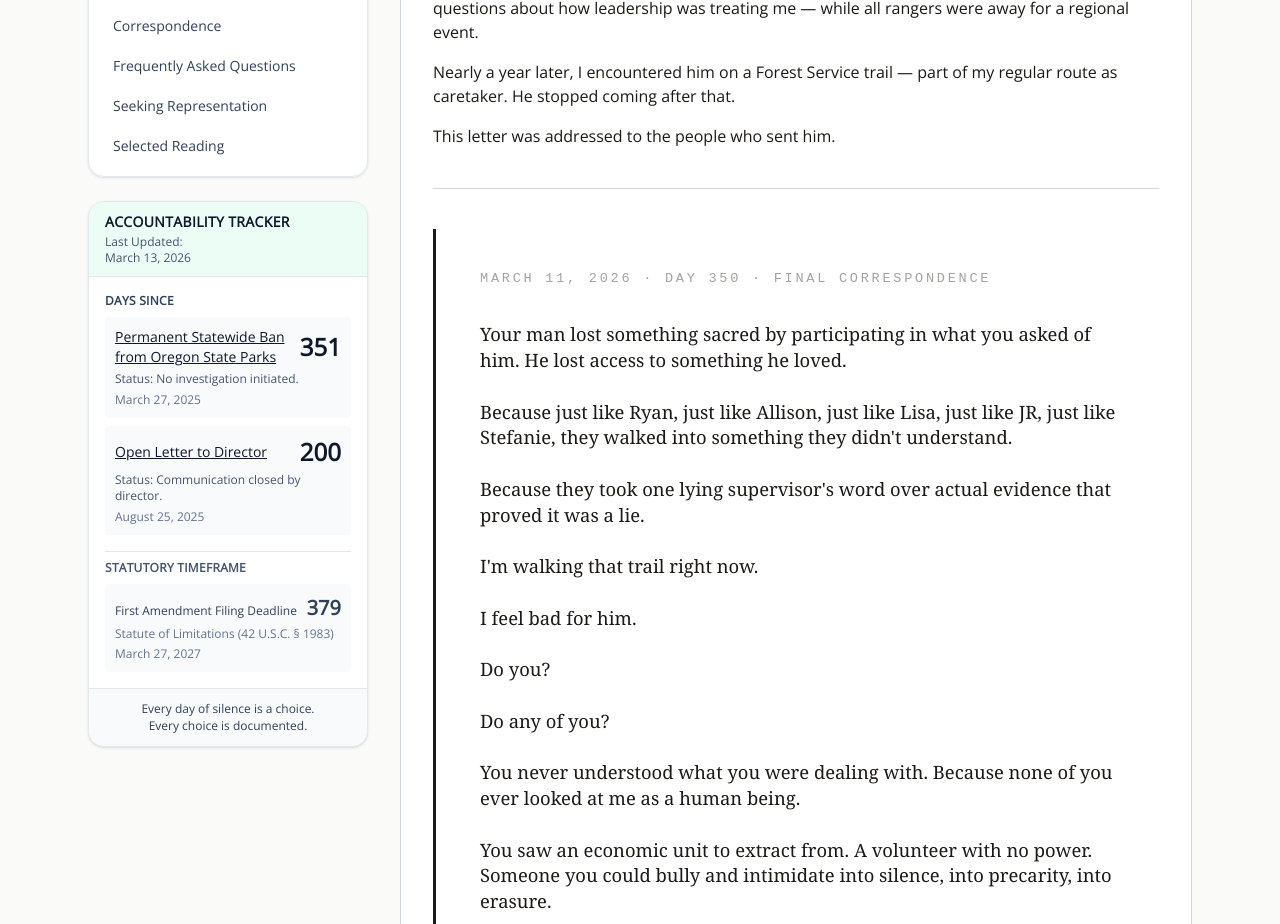
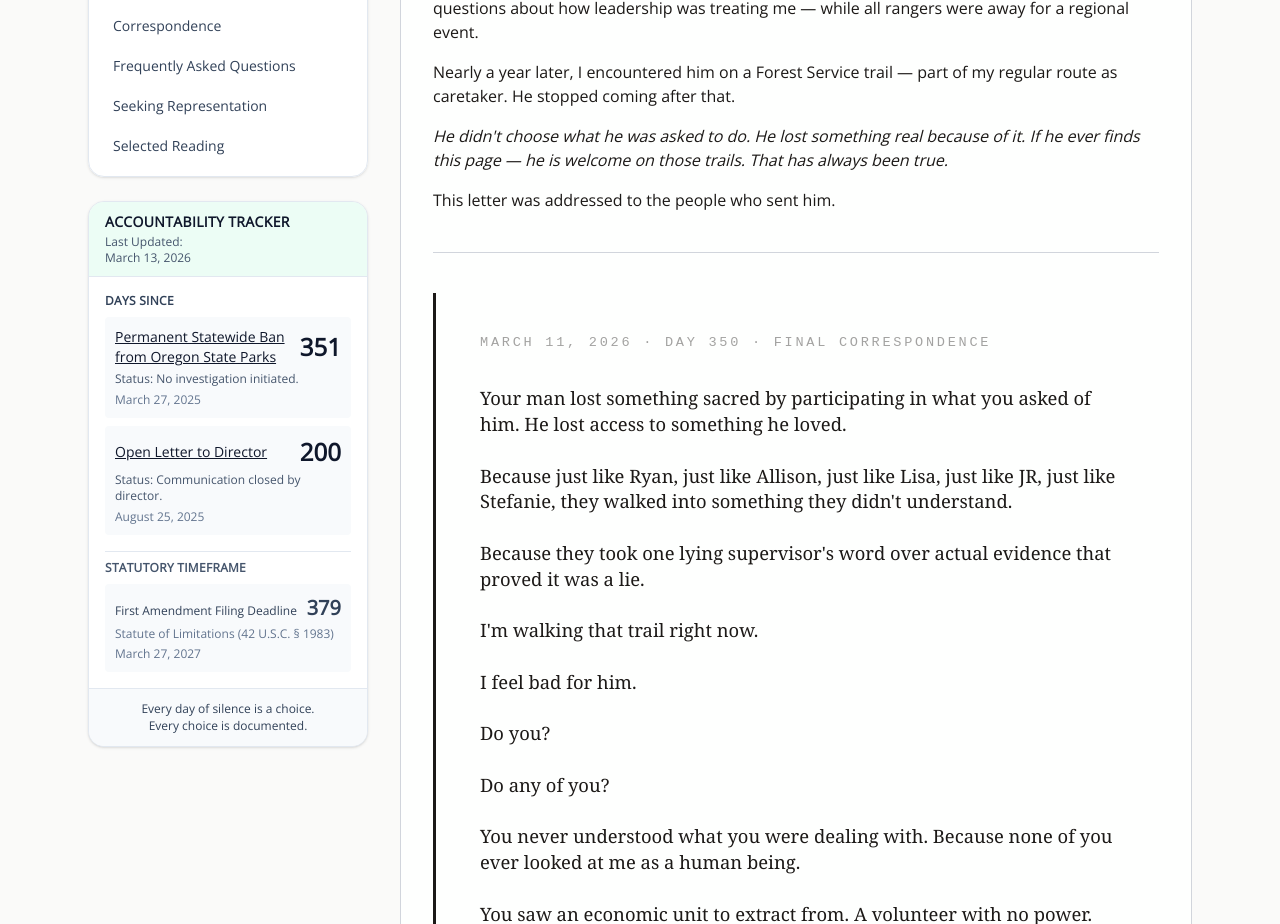
Before and after one commit to rswfire/rswfire.oprd, a Next.js app: page /evidence/final-letter in a window 1280 px wide. Shown: the part 920-1844 px from the top of the page. Built offline with nearby package versions, Linux system fonts and the light colour scheme.

Commit message:
Updated Evidence/Final-Letter.tsx

```diff
--- a/app/(archive)/evidence/final-letter/page.tsx
+++ b/app/(archive)/evidence/final-letter/page.tsx
@@ -47,6 +47,10 @@ export default function FinalLetterPage() {
 
             <div className="mt-4">
                 Nearly a year later, I encountered him on a Forest Service trail — part of my regular route as caretaker. He stopped coming after that.
+            </div>
+
+            <div className="mt-4 italic">
+                He didn't choose what he was asked to do. He lost something real because of it. If he ever finds this page — he is welcome on those trails. That has always been true.
             </div>
 
             <div className="mt-4">
```
